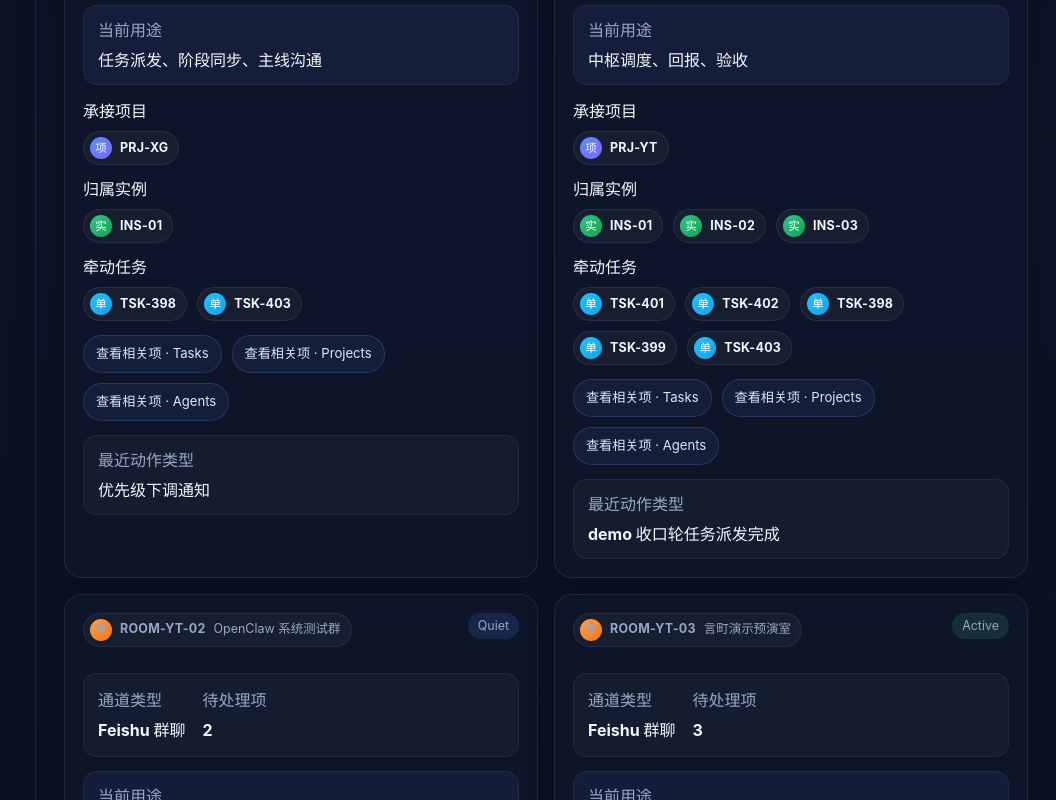
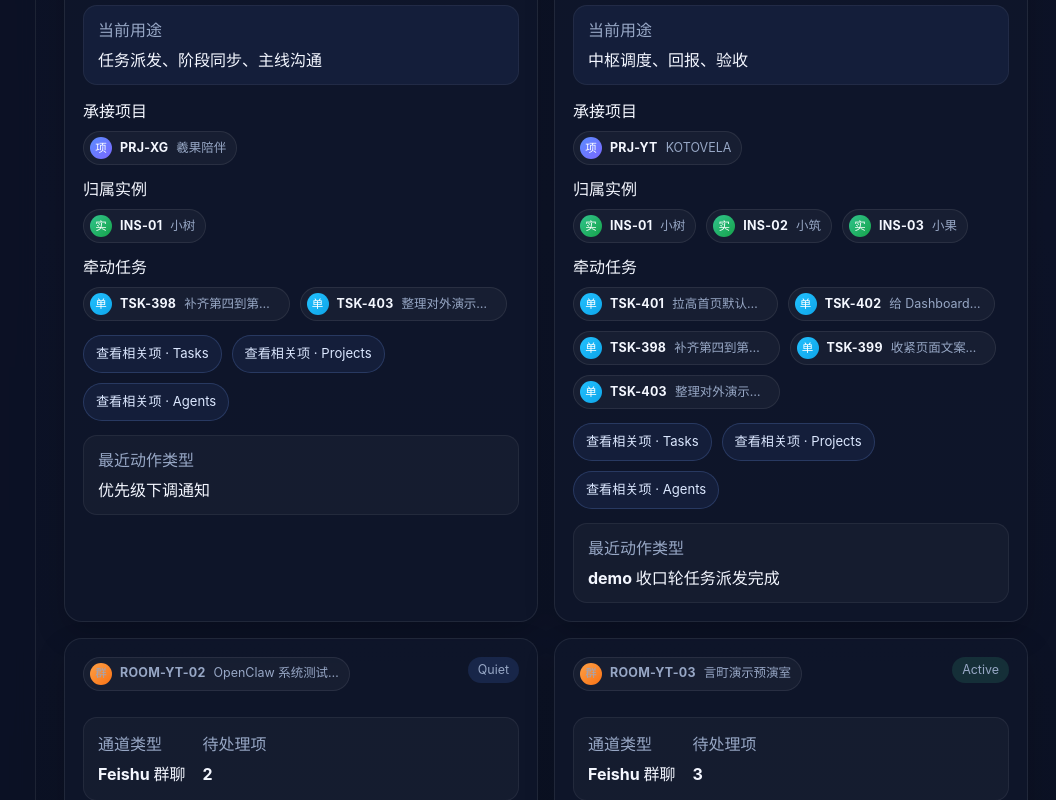
Before and after one commit to guoma970/kotovela-workbench, a React (Vite) app: page /rooms in a window 1280 px wide. Shown: the part 1020-1820 px from the top of the page, without its empty margins (224-1280 px from the left). Built offline with nearby package versions, Linux system fonts and the light colour scheme.

Commit message:
feat: show object names alongside codes for clearer task linking

```diff
--- a/src/index.css
+++ b/src/index.css
@@ -589,8 +589,16 @@ button.object-badge {
   letter-spacing: 0.02em;
 }
 
+.object-name {
+  display: inline-block;
+  max-width: 16ch;
+  overflow: hidden;
+  text-overflow: ellipsis;
+  white-space: nowrap;
+}
+
 .object-compact .object-name {
-  display: none;
+  max-width: 12ch;
 }
 
 .object-project .object-icon {
--- a/src/pages/DashboardPage.tsx
+++ b/src/pages/DashboardPage.tsx
@@ -520,6 +520,7 @@ export function DashboardPage() {
                       <ObjectBadge
                         kind="task"
                         code={task.code}
+                        name={task.title}
                         compact
                         clickable
                         onClick={() => linking.select('task', task.id)}
--- a/src/pages/TasksPage.tsx
+++ b/src/pages/TasksPage.tsx
@@ -106,7 +106,7 @@ export function TasksPage() {
                         <span className={`priority-badge priority-${task.priority}`}>{task.priority}</span>
                       </div>
                       <div className="object-row top-gap">
-                        <ObjectBadge kind="task" code={task.code} compact clickable onClick={() => linking.select('task', task.id)} {...linking.getState('task', task.id)} />
+                        <ObjectBadge kind="task" code={task.code} name={task.title} compact clickable onClick={() => linking.select('task', task.id)} {...linking.getState('task', task.id)} />
                         {project && <ObjectBadge kind="project" code={project.code} name={project.name} compact clickable onClick={() => linking.select('project', project.id)} {...linking.getState('project', project.id)} />}
                         {agent && <ObjectBadge kind="agent" code={agent.code} name={agent.name} compact clickable onClick={() => linking.select('agent', agent.id)} {...linking.getState('agent', agent.id)} />}
                       </div>
```
